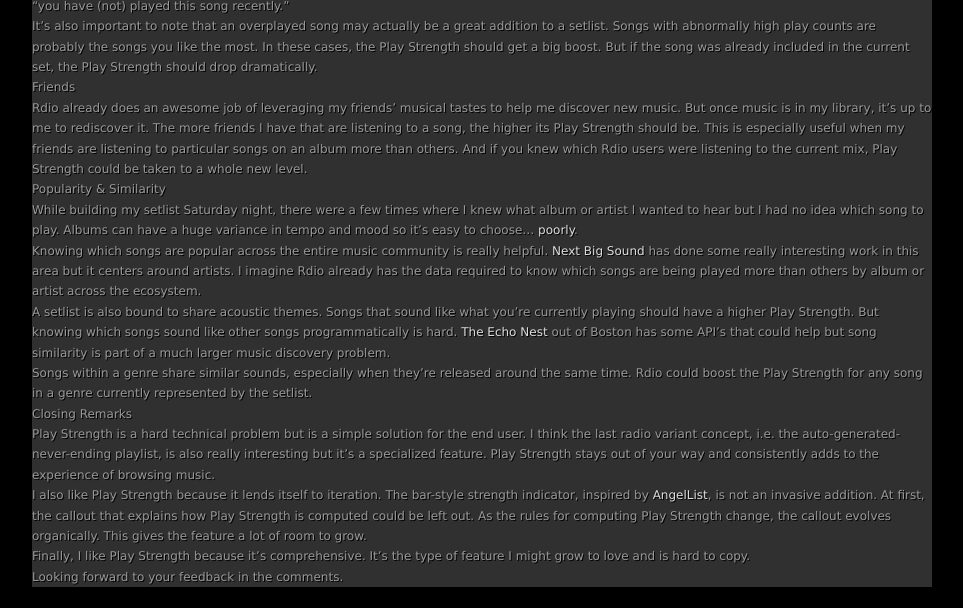
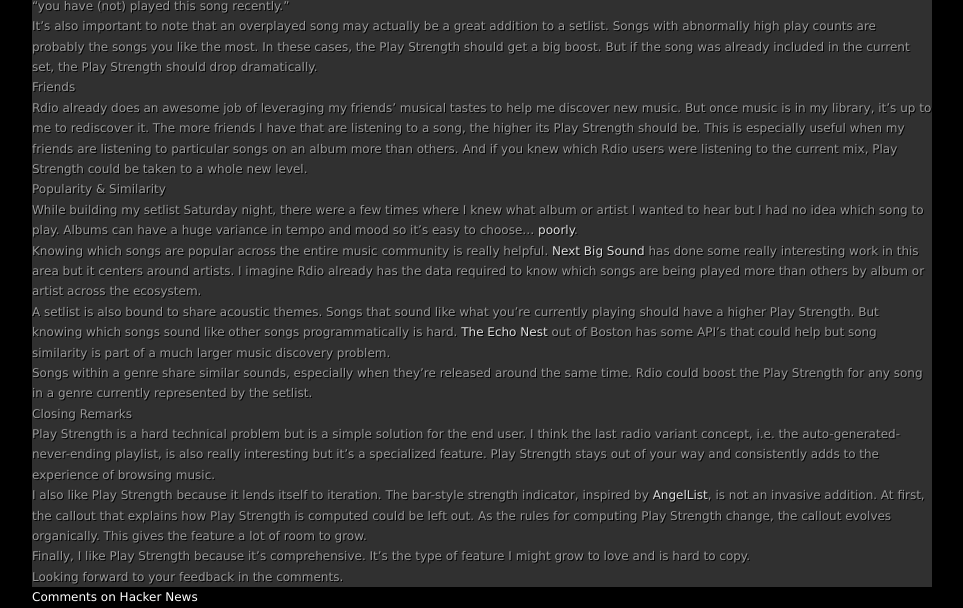
Before and after one commit to avand/avand.github.com, a Jekyll site: the page built from _posts/2012-11-29-play-strength-a-rdio-feature-concept.markdown, in a window 1280 px wide and 900 px high, scrolled down 3769 px, cut to the strip 292-900 px from the top of the window. Shown: the whole strip, without its empty margins (158-1121 px from the left). Built offline with Jekyll 4.4.1, drawn with Linux system fonts in a browser that asks for light colours; Markdown is read by kramdown in place of the engine named in the settings; comment, search, counter and statistics services are not loaded; before the commit the page ends 4648 px from its top, so only the background shows below that; some of the changed lines change nothing that is shown.

Commit message:
Adding HN link to Rdio post

```diff
--- a/_posts/2012-11-29-play-strength-a-rdio-feature-concept.markdown
+++ b/_posts/2012-11-29-play-strength-a-rdio-feature-concept.markdown
@@ -1,6 +1,7 @@
 ---
 layout: blog
 title: Play Strength, a Rdio Feature Concept
+hacker_news_link: http://news.ycombinator.com/item?id=4844406
 ---
 
 Music can make or break a party. And picking good music to play is hard. I think it should be easy.
```
